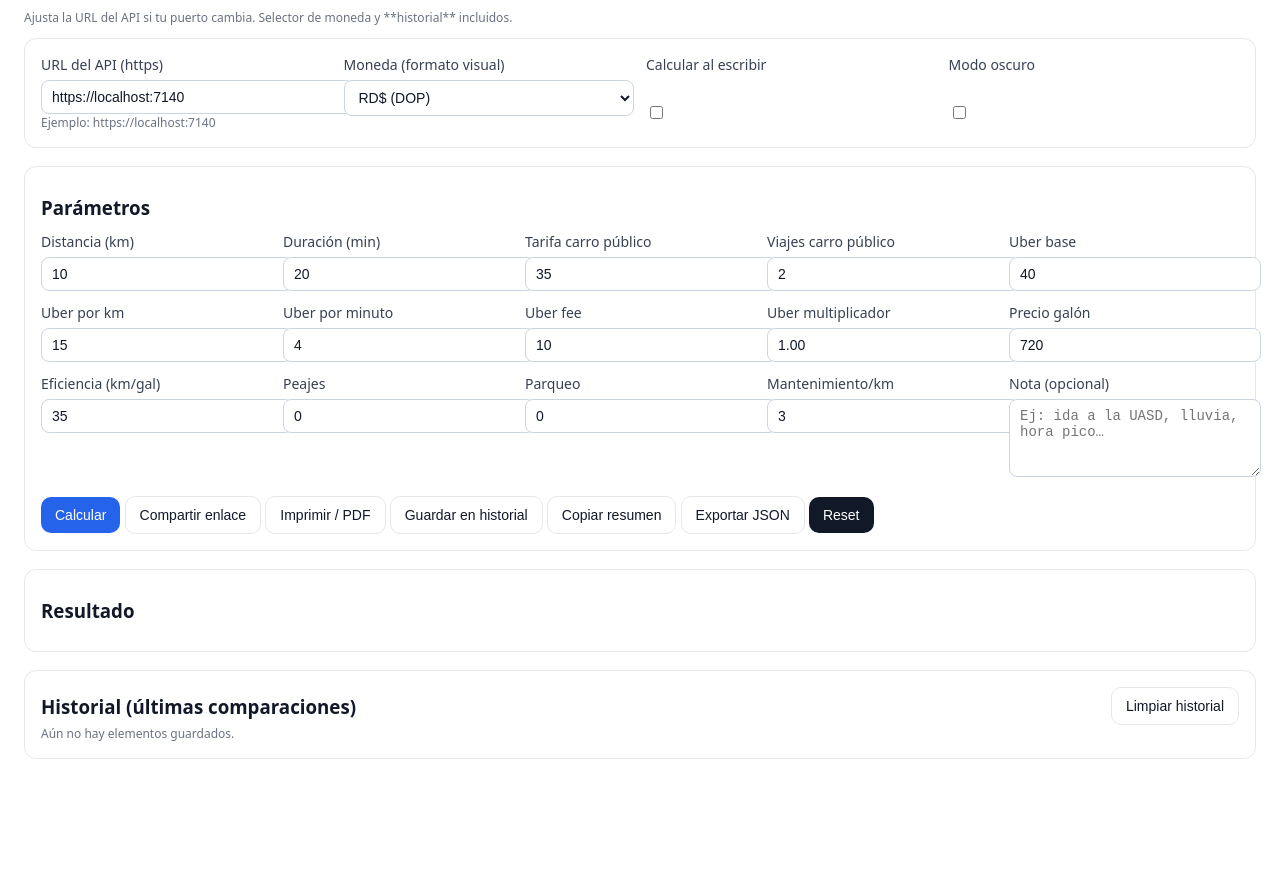
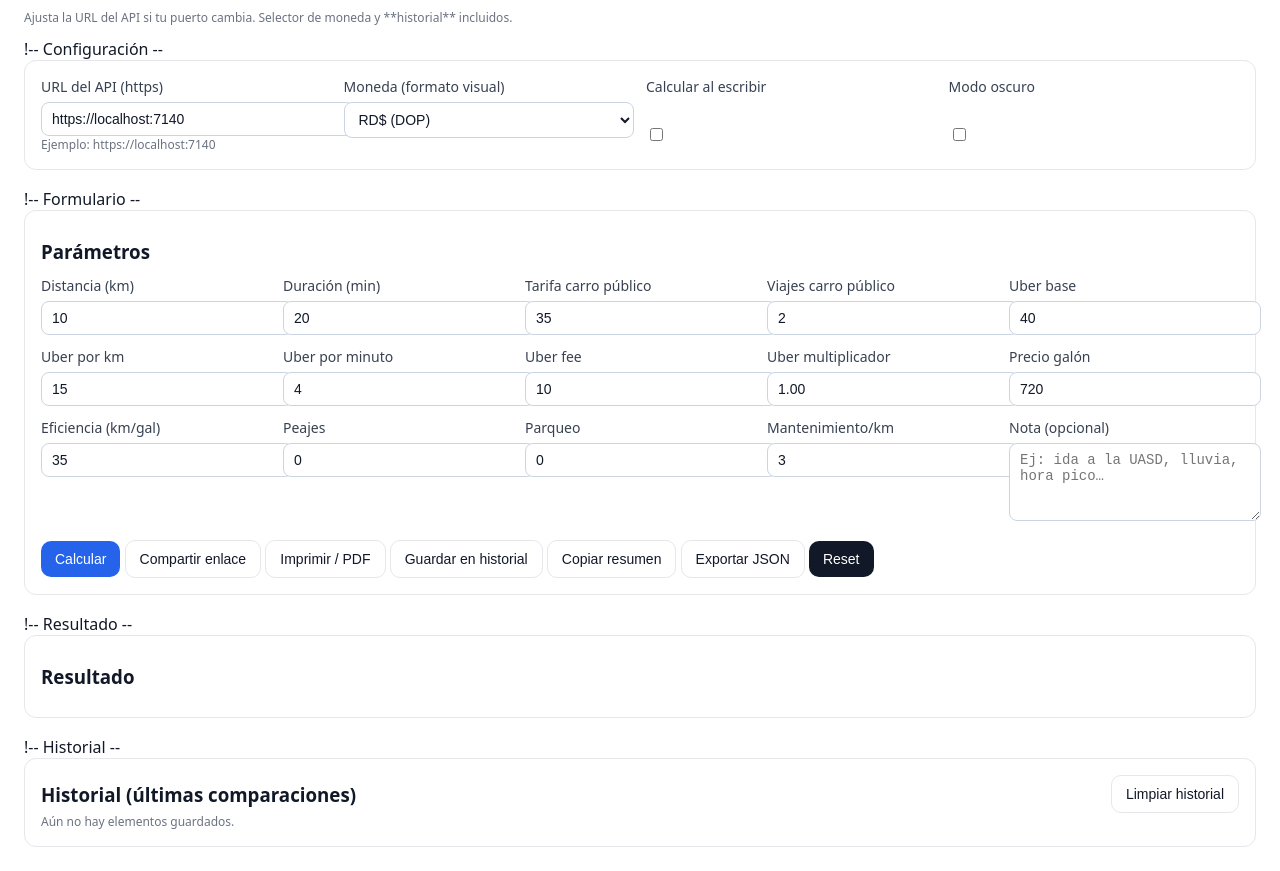
Before and after one commit to BryanSouceBoyz/Routes-Calculator, a plain HTML site: page RoutesCalculator.API/wwwroot/index.html in a window 1280 px wide. Shown: the part 70-941 px from the top of the page. Before the commit the page ends 853 px from the top, so only its background shows below. Drawn offline with Linux system fonts and the light colour scheme.

Commit message:
index.html

```diff
--- a/RoutesCalculator.API/wwwroot/index.html
+++ b/RoutesCalculator.API/wwwroot/index.html
@@ -54,7 +54,7 @@
   <h1>Calculadora de Rutas y Costos</h1>
   <p class="muted">Ajusta la URL del API si tu puerto cambia. Selector de moneda y **historial** incluidos.</p>
 
-  <!-- Configuración -->
+  !-- Configuración --
   <div id="apiCard" class="card">
     <div class="grid">
       <div>
@@ -84,7 +84,7 @@
     </div>
   </div>
 
-  <!-- Formulario -->
+  !-- Formulario --
   <form id="form-costos" class="card" novalidate>
     <h3>Parámetros</h3>
     <div class="grid">
@@ -119,13 +119,13 @@
     </div>
   </form>
 
-  <!-- Resultado -->
+  !-- Resultado --
   <div class="card">
     <h3>Resultado</h3>
     <div id="result"></div>
   </div>
 
-  <!-- Historial -->
+!-- Historial --
   <div id="historyCard" class="card">
     <div class="row" style="justify-content: space-between;">
       <h3 style="margin:0;">Historial (últimas comparaciones)</h3>
```
